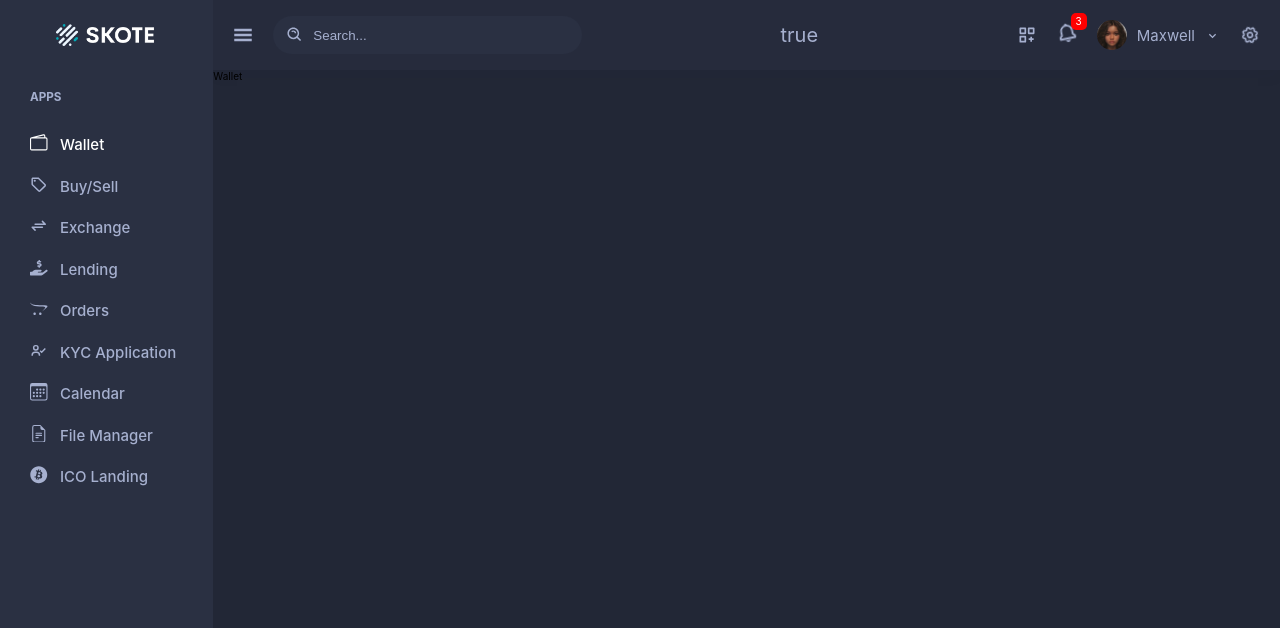
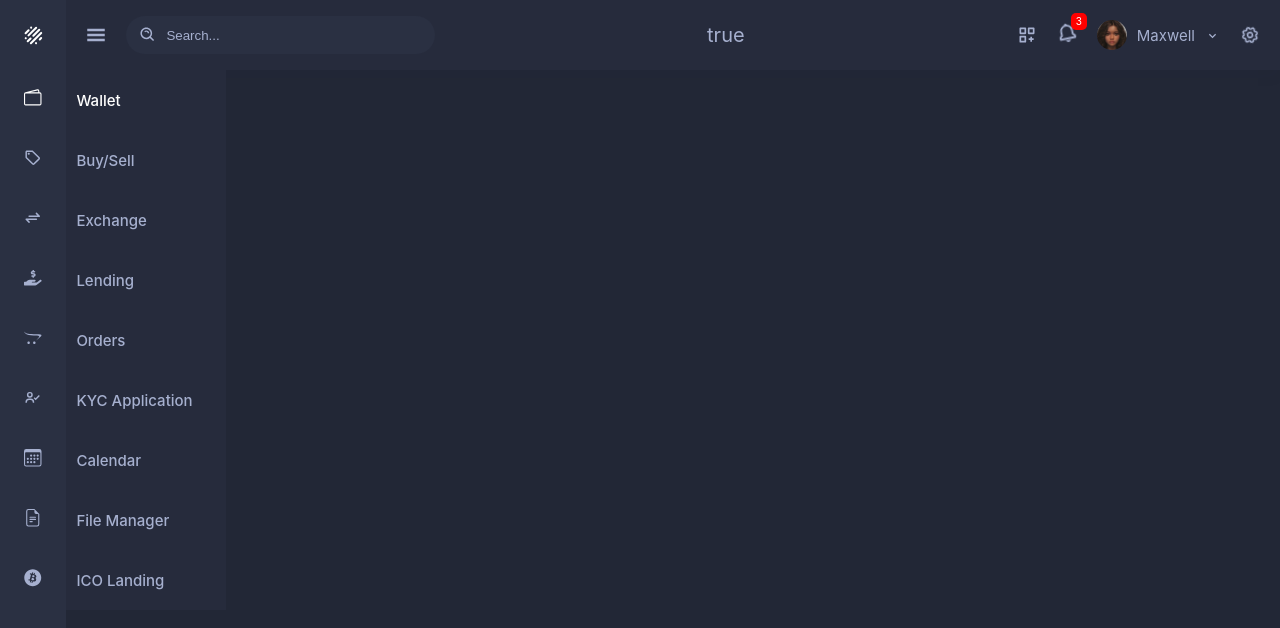
Before and after one commit to Dewaley/skote-dashboard, a React (Create React App) app: page / in a window 1280 px wide. Both pictures are taken after a click on the icon 243 px from the left and 35 px from the top of the page. Shown: the top 628 px of the page. Built offline with nearby package versions, Linux system fonts and the light colour scheme; the HTML template or start-up script is replaced by a standard one.

Commit message:
new look of mini sidebar without the hover state

```diff
--- a/src/App.css
+++ b/src/App.css
@@ -18,8 +18,9 @@
 }
 
 .sidebar {
-  width: 20vw;
-  height: 100vh;
+  /* width: 20vw; */
+  width: 300px;
+  min-height: 100vh;
   color: var(--dark-mode-text);
   position: relative;
 }
@@ -37,11 +38,25 @@
 }
 
 .sidebar .logo img {
-  height: 2.2rem;
+  height: 2.3rem;
+}
+
+.closed.sidebar {
+  width: 70px;
+}
+
+.closedDeets {
+  display: none;
+}
+
+.closed.sidebar .deets {
+  display: none;
 }
 
 .layout {
   display: flex;
+  height: 100%;
+  background-color: var(--dark-mode-bg);
 }
 
 .deets {
@@ -49,6 +64,50 @@
   flex-direction: column;
   padding: 2rem 3rem;
   gap: 3rem;
+}
+
+.closed.sidebar .closedDeets {
+  display: block;
+  background-color: var(--dark-mode-items);
+}
+
+.closed.sidebar .closedDeets ul {
+  display: flex;
+  flex-direction: column;
+  align-items: center;
+}
+
+.closed.sidebar .closedDeets ul li {
+  width: 100%;
+  overflow-x: visible;
+}
+
+.closed.sidebar .closedDeets ul li a {
+  display: flex;
+  align-items: center;
+  justify-content: center;
+  width: 100%;
+  font-size: 1.5rem;
+  font-weight: 500;
+  height: 6rem;
+  position: relative;
+}
+
+.closed.sidebar .closedDeets ul li a .content {
+  position: absolute;
+  display: flex;
+  align-items: center;
+  padding-left: 1rem;
+  right: -16rem;
+  top: 0;
+  width: 15rem;
+  height: 6rem;
+
+  background-color: rgb(38, 43, 60);
+}
+
+.closed.sidebar .closedDeets .content {
+  display: none;
 }
 
 ul {
@@ -85,7 +144,7 @@ ul {
 
 .mainLayout {
   width: 100%;
-  background-color: var(--dark-mode-bg);
+  height: 100%;
 }
 
 .Navbar {
--- a/src/components/Navbar.jsx
+++ b/src/components/Navbar.jsx
@@ -11,6 +11,7 @@ import { UseHamburger } from "../context/Hamburger";
 
 const Navbar = () => {
   const [hamburger, setHamburger] = UseHamburger(false);
+
   return (
     <div className='Navbar'>
       <div className='left'>
--- a/src/components/Sidebar.jsx
+++ b/src/components/Sidebar.jsx
@@ -6,14 +6,19 @@ import { MdOutlineSell } from "react-icons/md";
 import { BsWallet2, BsCalendar3, BsFileEarmarkText } from "react-icons/bs";
 import { TbArrowsExchange } from "react-icons/tb";
 import { BiUserCheck } from "react-icons/bi";
-
+import { UseHamburger } from "../context/Hamburger";
 
 const Sidebar = () => {
+  const [hamburger, setHamburger] = UseHamburger(false);
+
   return (
-    <div className='element sidebar'>
+    <div className={`element sidebar ${hamburger && "closed"}`}>
       <div className='logo'>
-        {/* <img src={smallLogo} alt='Skote logo' /> */}
-        <img src={bigLogo} alt='Skote logo' />
+        {hamburger ? (
+          <img src={smallLogo} alt='Skote logo' />
+        ) : (
+          <img src={bigLogo} alt='Skote logo' />
+        )}
       </div>
       <nav className='deets'>
         <h3>APPS</h3>
@@ -110,7 +115,9 @@ const Sidebar = () => {
           <li>
             <NavLink
               to='ico-landing'
-              className={({ isActive }) => (isActive ? "activeLink link" : "link")}
+              className={({ isActive }) =>
+                isActive ? "activeLink link" : "link"
+              }
             >
               <span className='icon'>
                 <FaBitcoin />
@@ -120,6 +127,113 @@ const Sidebar = () => {
           </li>
         </ul>
       </nav>
+      <nav className='closedDeets'>
+        <ul>
+          <li>
+            <NavLink
+              to=''
+              end
+              className={({ isActive }) => (isActive ? "activeLink" : "link")}
+            >
+              <span className='icon'>
+                <BsWallet2 />
+              </span>
+              <span className='content'>Wallet</span>
+            </NavLink>
+          </li>
+          <li>
+            <NavLink
+              to='buy-sell'
+              className={({ isActive }) => (isActive ? "activeLink" : "link")}
+            >
+              <span className='icon'>
+                <MdOutlineSell />
+              </span>
+              <span className='content'>Buy/Sell</span>
+            </NavLink>
+          </li>
+          <li>
+            <NavLink
+              to='exchange'
+              className={({ isActive }) => (isActive ? "activeLink" : "link")}
+            >
+              <span className='icon'>
+                <TbArrowsExchange />
+              </span>
+              <span className='content'>Exchange</span>
+            </NavLink>
+          </li>
+          <li>
+            <NavLink
+              to='lending'
+              className={({ isActive }) => (isActive ? "activeLink" : "link")}
+            >
+              <span className='icon'>
+                <FaHandHoldingUsd />
+              </span>
+              <span className='content'>Lending</span>
+            </NavLink>
+          </li>
+          <li>
+            <NavLink
+              to='orders'
+              className={({ isActive }) => (isActive ? "activeLink" : "link")}
+            >
+              <span className='icon'>
+                <FaOpencart />
+              </span>
+              <span className='content'>Orders</span>
+            </NavLink>
+          </li>
+          <li>
+            <NavLink
+              to='kyc-application'
+              className={({ isActive }) => (isActive ? "activeLink" : "link")}
+            >
+              <span className='icon'>
+                <BiUserCheck />
+              </span>
+              <span className='content'>KYC Application</span>
+            </NavLink>
+          </li>
+          <li>
+            <NavLink
+              to='ico-landing'
+              className={({ isActive }) => (isActive ? "activeLink" : "link")}
+            >
+              <span className='icon'>
+                <BsCalendar3 />
+              </span>
+              <span className='content'>Calendar</span>
+            </NavLink>
+          </li>
+          <li>
+            <NavLink
+              to='ico-landing'
+              className={({ isActive }) => (isActive ? "activeLink" : "link")}
+            >
+              <span className='icon'>
+                <BsFileEarmarkText />
+              </span>
+              <span className='content'>File Manager</span>
+            </NavLink>
+          </li>
+          <li>
+            <NavLink
+              to='ico-landing'
+              className={({ isActive }) =>
+                isActive ? "activeLink link" : "link"
+              }
+            >
+              <span className='icon'>
+                <FaBitcoin />
+              </span>
+              <span className='content'>ICO Landing</span>
+            </NavLink>
+          </li>
+
+        </ul>
+      </nav>
     </div>
   );
 };
```
